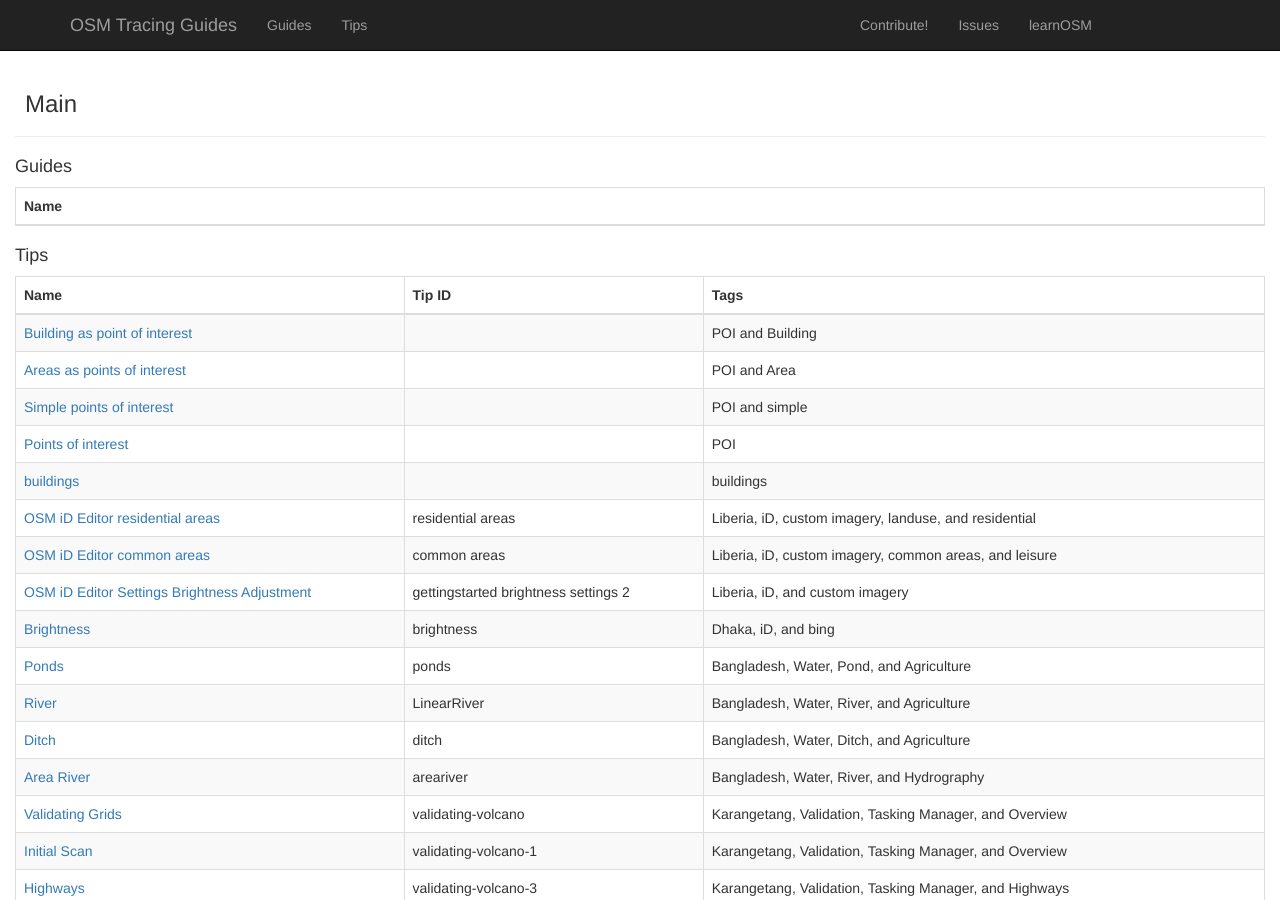
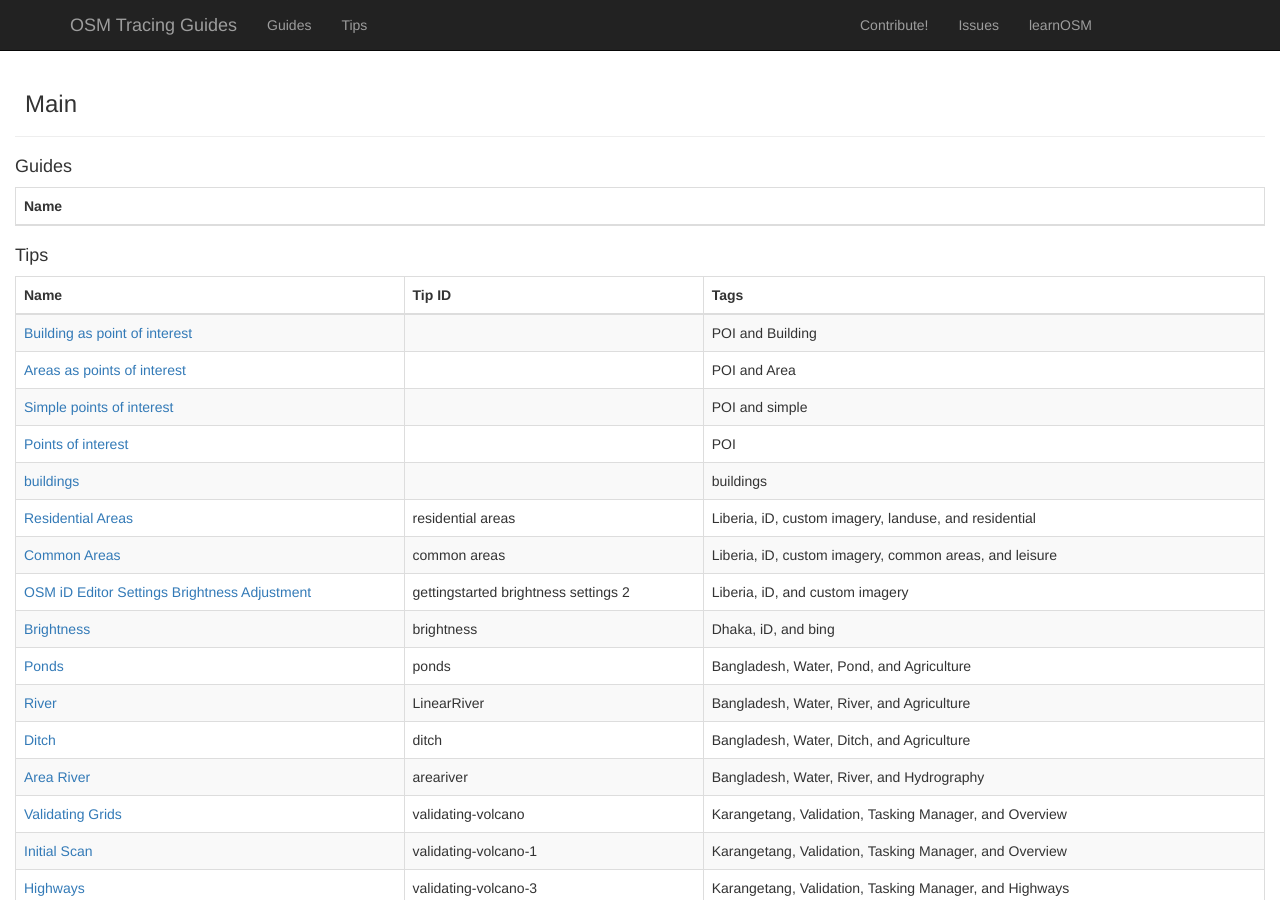
Before and after one commit to hotosm/tracing-guides, a Jekyll site: the page built from index.html, in a window 1280 px wide and 900 px high. Built offline with Jekyll 4.4.1, drawn with Linux system fonts in a browser that asks for light colours; Markdown is read by kramdown in place of the engine named in the settings.

Commit message:
added res areas and common areas tips to liberia guide

```diff
--- a/_posts/tips/0100-01-01-iD-Editor-common-areas.md
+++ b/_posts/tips/0100-01-01-iD-Editor-common-areas.md
@@ -1,6 +1,6 @@
 ---
 tipid: common areas
-title: OSM iD Editor common areas
+title: Common Areas
 category: tip
 images:
   - https://cloud.githubusercontent.com/assets/2665840/6873624/0b85edfc-d488-11e4-9a07-aadb38b0a041.gif
--- a/_posts/tips/0100-01-01-iD-Editor-residential-areas.md
+++ b/_posts/tips/0100-01-01-iD-Editor-residential-areas.md
@@ -1,6 +1,6 @@
 ---
 tipid: residential areas
-title: OSM iD Editor residential areas
+title: Residential Areas
 category: tip
 images:
   - https://cloud.githubusercontent.com/assets/2665840/6873529/54996f60-d487-11e4-84ea-65876040d852.gif
```
